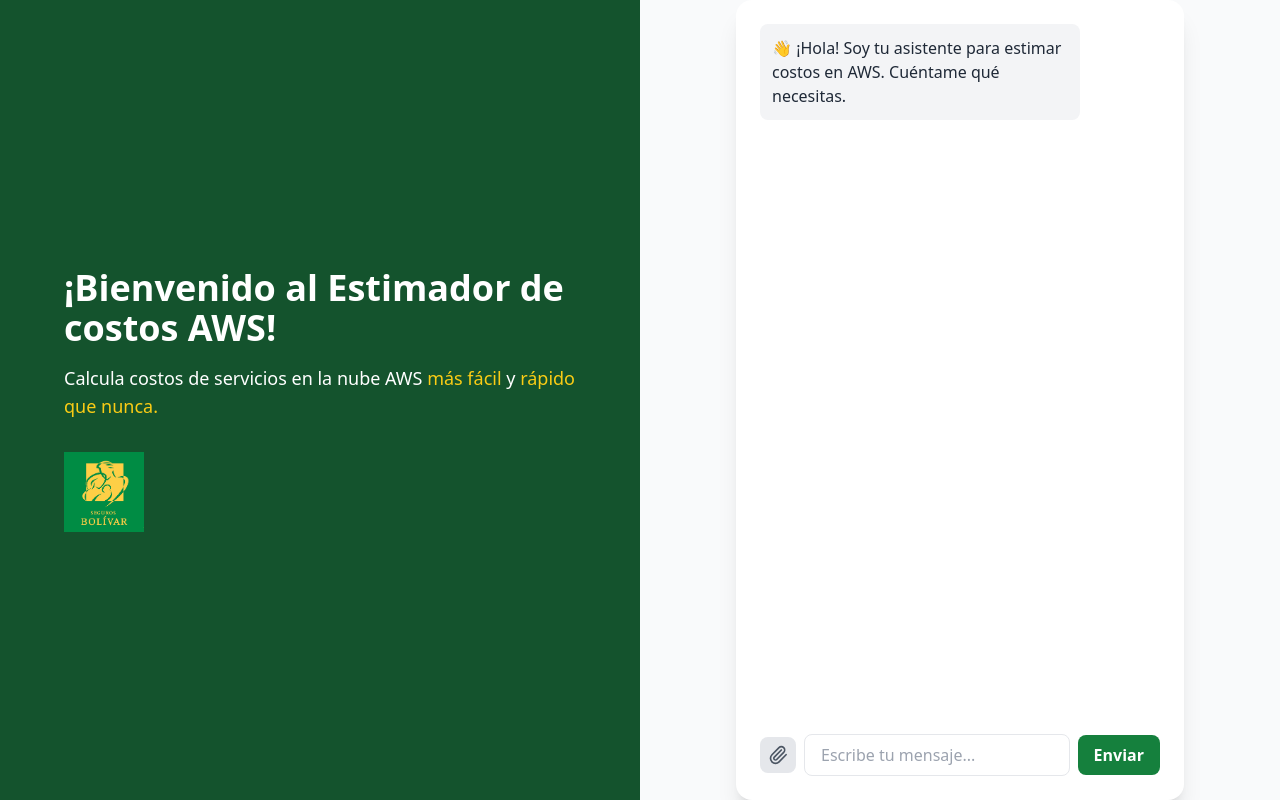
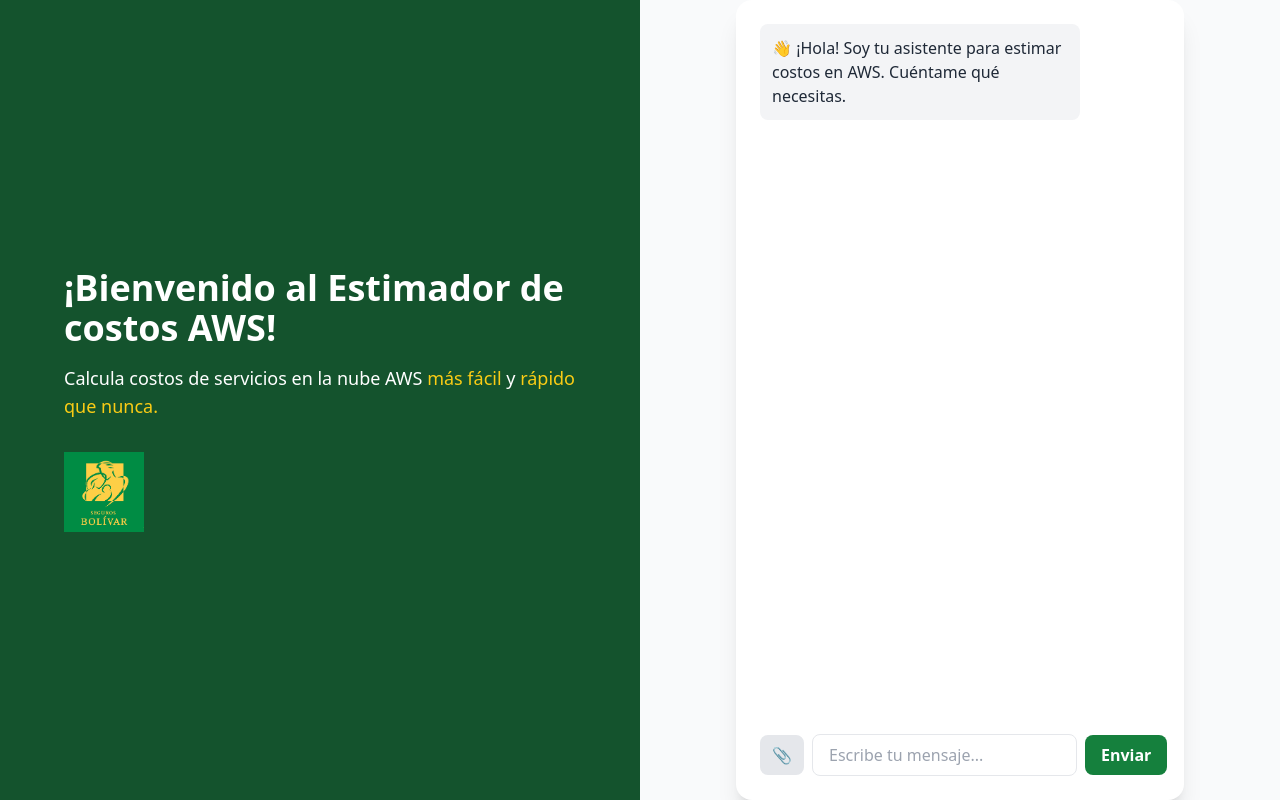
Before and after one commit to CarlosCruzSB/aws-estimator-chatbot, a Next.js app: page / in a window 1280 px wide. Built offline with nearby package versions, Linux system fonts and the light colour scheme.

Commit message:
fix: update webhook to production

```diff
--- a/app/page.js
+++ b/app/page.js
@@ -1,7 +1,6 @@
 "use client";
 
 import { useState } from "react";
-import { Paperclip, X } from "lucide-react";
 
 export default function Home() {
   const [messages, setMessages] = useState([
@@ -23,6 +22,7 @@
     };
     setMessages((prev) => [...prev, newUserMsg]);
     setInput("");
+    setFile(null);
     setLoading(true);
 
     try {
@@ -30,12 +30,13 @@
       let headers = {};
 
       if (file) {
-        // 🔹 Enviar archivo + texto como multipart/form-data
+        // 🔹 Usamos FormData para enviar archivo + texto
         body = new FormData();
         body.append("file", file);
-        if (input.trim()) body.append("input_text", input);
+        body.append("input_text", newUserMsg.text);
+        // No seteamos Content-Type, el navegador lo hace
       } else {
-        // 🔹 Solo texto
+        // 🔹 Caso normal (solo texto)
         body = JSON.stringify({ input_text: newUserMsg.text });
         headers["Content-Type"] = "application/json";
       }
@@ -95,7 +96,7 @@
         }
       }
 
-      // 🔹 Fallback: respuesta directa
+      // 🔹 Fallback: si el backend solo envía un "reply"
       if (data.reply) {
         botReplies.push({
           role: "bot",
@@ -103,6 +104,7 @@
         });
       }
 
+      // 🔹 Si no hubo nada que mostrar
       if (botReplies.length === 0) {
         botReplies.push({
           role: "bot",
@@ -119,7 +121,6 @@
       ]);
     } finally {
       setLoading(false);
-      setFile(null); // limpiar archivo después de enviar
     }
   };
 
@@ -154,8 +155,10 @@
                     : "bg-gray-100 self-start text-gray-800"
                 }`}
               >
+                {/* Texto simple */}
                 {msg.text && <p>{msg.text}</p>}
 
+                {/* Listas */}
                 {msg.list && (
                   <ul className="list-disc pl-5 space-y-1">
                     {msg.list.map((item, idx) => (
@@ -173,6 +176,7 @@
                   </ul>
                 )}
 
+                {/* HTML (tabla de costos) */}
                 {msg.html && (
                   <div
                     className="mt-2"
@@ -186,8 +190,8 @@
           {/* Input */}
           <div className="flex items-center space-x-2">
             {/* Botón adjuntar archivo */}
-            <label className="cursor-pointer p-2 bg-gray-200 rounded-lg hover:bg-gray-300 transition">
-              <Paperclip className="w-5 h-5 text-gray-600" />
+            <label className="cursor-pointer bg-gray-200 px-3 py-2 rounded-lg hover:bg-gray-300 transition">
+              📎
               <input
                 type="file"
                 accept=".drawio,.xml"
@@ -196,15 +200,15 @@
               />
             </label>
 
-            {/* Nombre del archivo seleccionado */}
+            {/* Mostrar archivo seleccionado */}
             {file && (
-              <div className="flex items-center space-x-1 text-sm text-gray-600 bg-gray-100 px-2 py-1 rounded-lg">
-                <span>{file.name}</span>
+              <div className="flex items-center space-x-2">
+                <span className="text-sm text-gray-600">{file.name}</span>
                 <button
                   onClick={() => setFile(null)}
-                  className="text-red-500 hover:text-red-700"
+                  className="text-red-500 font-bold hover:text-red-700"
                 >
-                  <X className="w-4 h-4" />
+                  ❌
                 </button>
               </div>
             )}
@@ -218,7 +222,6 @@
               disabled={loading}
               className="flex-grow px-4 py-2 border rounded-lg"
             />
-
             <button
               onClick={sendMessage}
               disabled={loading}
```
